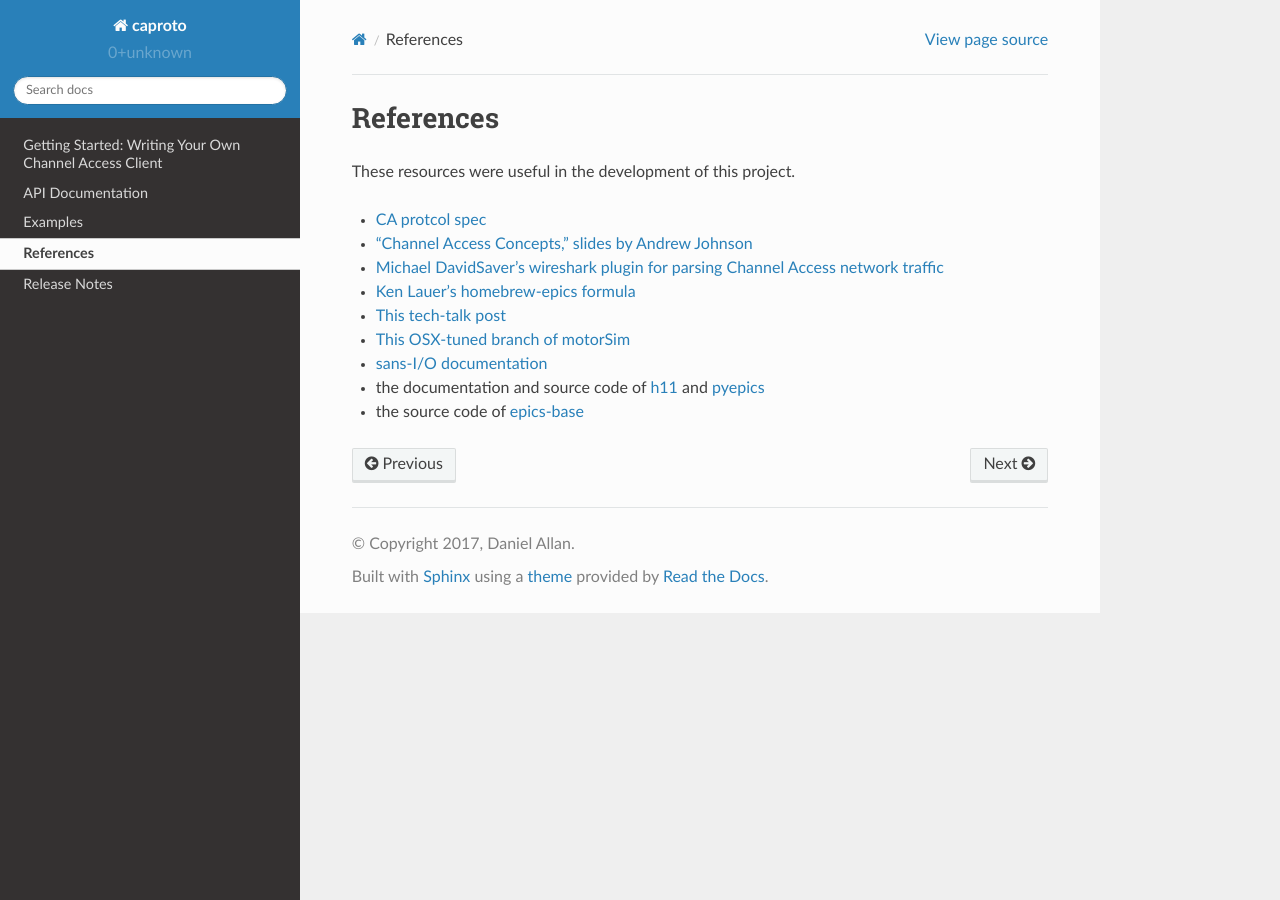
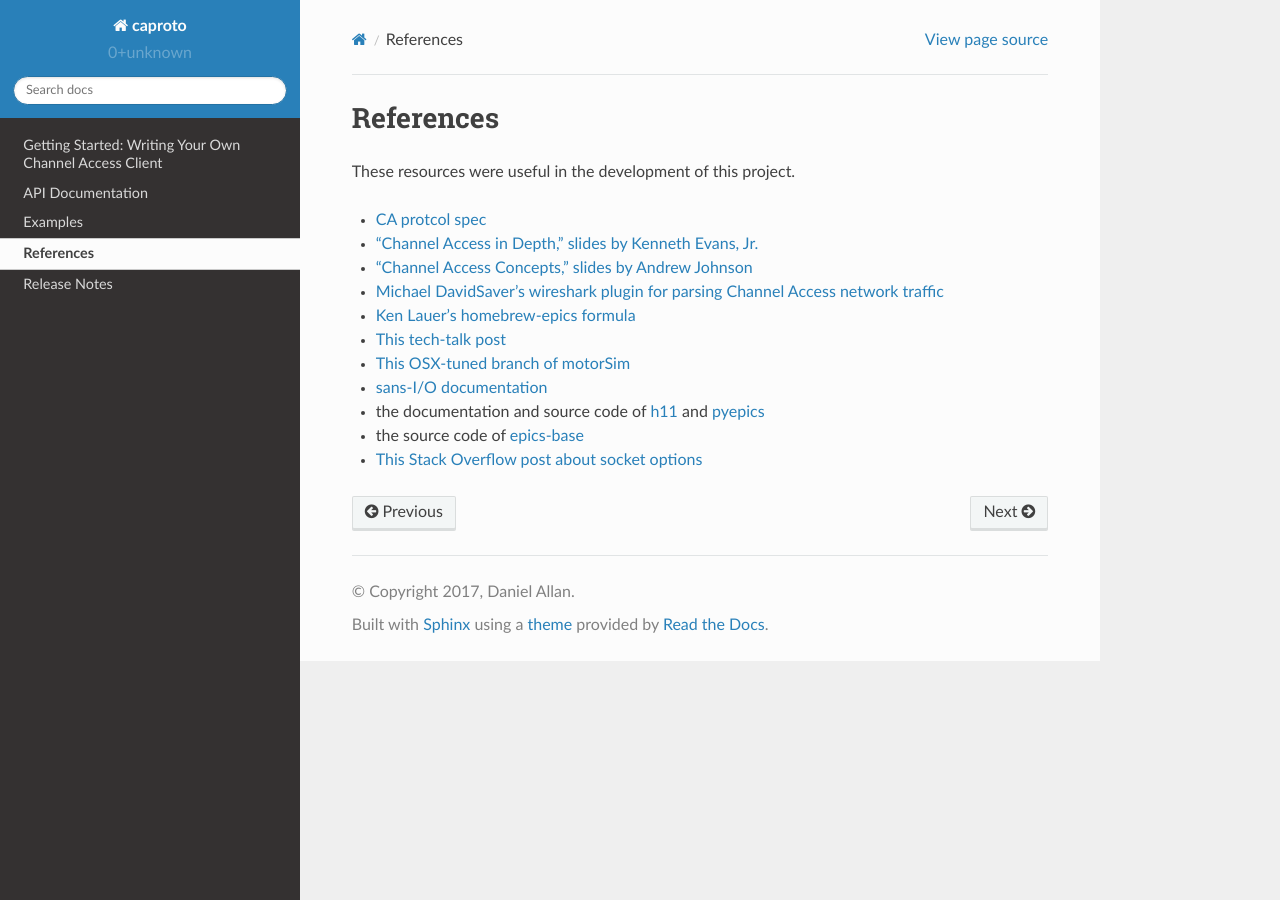
Before and after one commit to caproto/caproto, a Sphinx documentation site: the page built from doc/source/references.rst, in a window 1280 px wide. Built offline with Sphinx 7.4.7 and the Read the Docs theme 2.0.0, drawn with Linux system fonts in a browser that asks for light colours.

Commit message:
DOC: Add socket SO post and "CA in depth" slides to references.

```diff
--- a/doc/source/references.rst
+++ b/doc/source/references.rst
@@ -5,6 +5,7 @@ References
 These resources were useful in the development of this project.
 
 * `CA protcol spec <http://www.aps.anl.gov/epics/base/R3-16/0-docs/CAproto/index.html>`_
+* `"Channel Access in Depth," slides by Kenneth Evans, Jr.  <http://www.aps.anl.gov/bcda/epicsgettingstarted/specialtopics/ChannelAccessInDepth1up.pdf>`_
 * `"Channel Access Concepts," slides by Andrew Johnson <http://www.aps.anl.gov/epics/docs/APS2014/05-CA-Concepts.pdf>`_
 * `Michael DavidSaver's wireshark plugin for parsing Channel Access network traffic <https://github.com/mdavidsaver/cashark>`_
 * `Ken Lauer's homebrew-epics formula <https://github.com/danielballan/motorsim/tree/homebrew-epics>`_
@@ -14,3 +15,4 @@ These resources were useful in the development of this project.
 * the documentation and source code of `h11 <https://h11.readthedocs.io/>`_ and
   `pyepics <https://github.com/pyepics/pyepics>`_
 * the source code of `epics-base <https://github.com/epics-base/epics-base/>`_
+* `This Stack Overflow post about socket options <http://stackoverflow.com/questions/14388706/socket-options-so-reuseaddr-and-so-reuseport-how-do-they-differ-do-they-mean-t>`_
```
